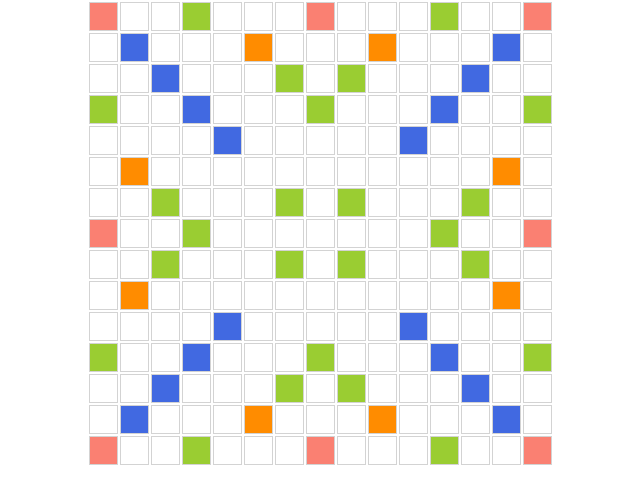
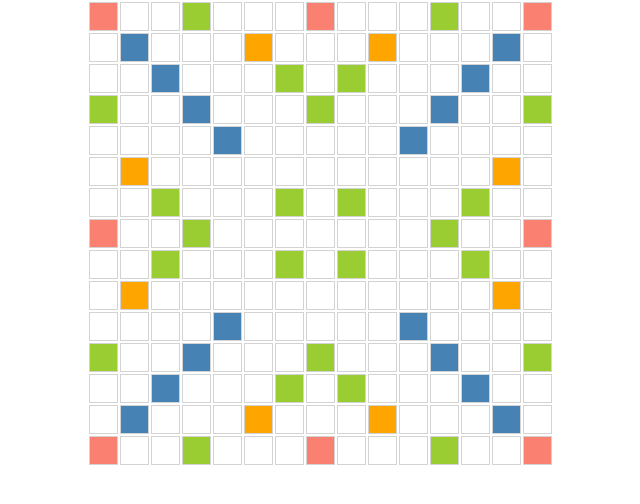
Before and after one commit to Ksinia/erudite-client, a React (Create React App) app: page / in a window 1280 px wide. Shown: the top 504 px of the page, without its empty margins (320-960 px from the left). Built offline with nearby package versions, Linux system fonts and the light colour scheme.

Commit message:
Change colors

```diff
--- a/src/components/Board.css
+++ b/src/components/Board.css
@@ -11,10 +11,10 @@ td {
   background-color: salmon;
 }
 .w2 {
-  background-color: darkorange;
+  background-color: orange;
 }
 .l3 {
-  background-color: royalblue;
+  background-color: steelblue;
 }
 .l2 {
   background-color: yellowgreen;
```
